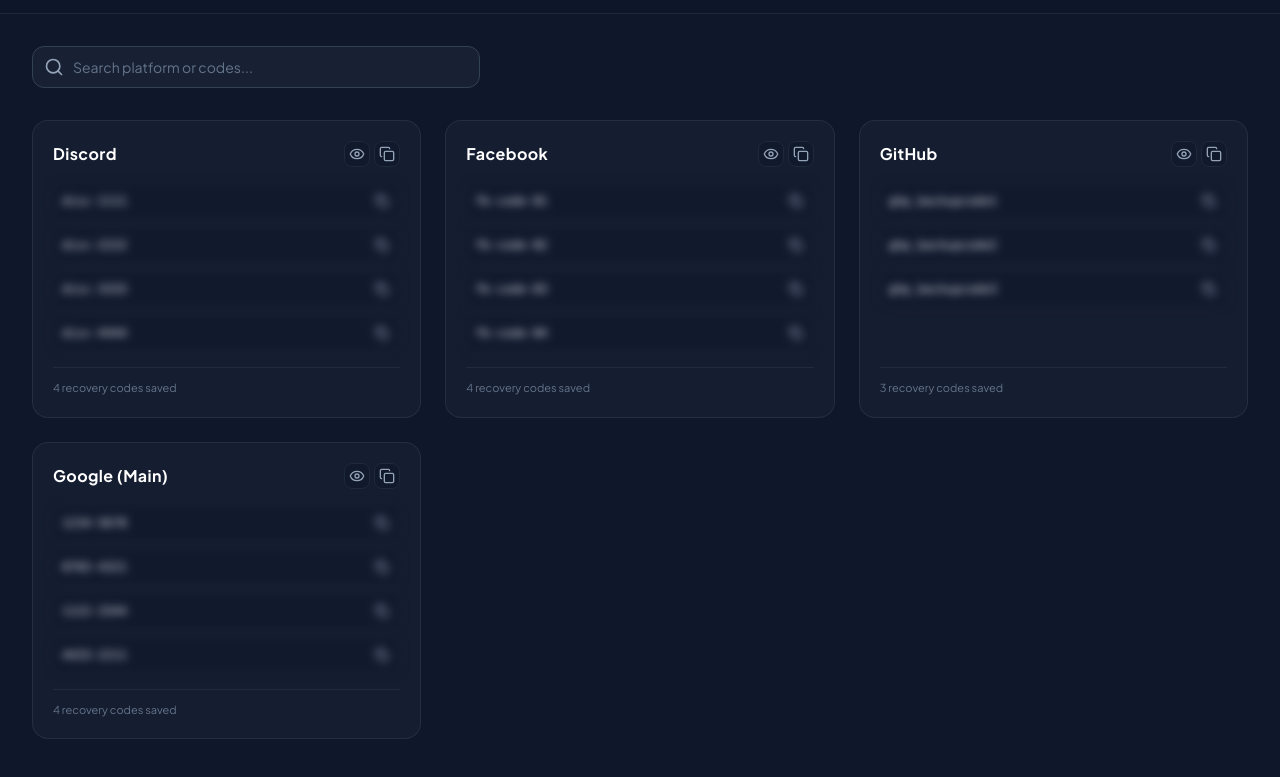
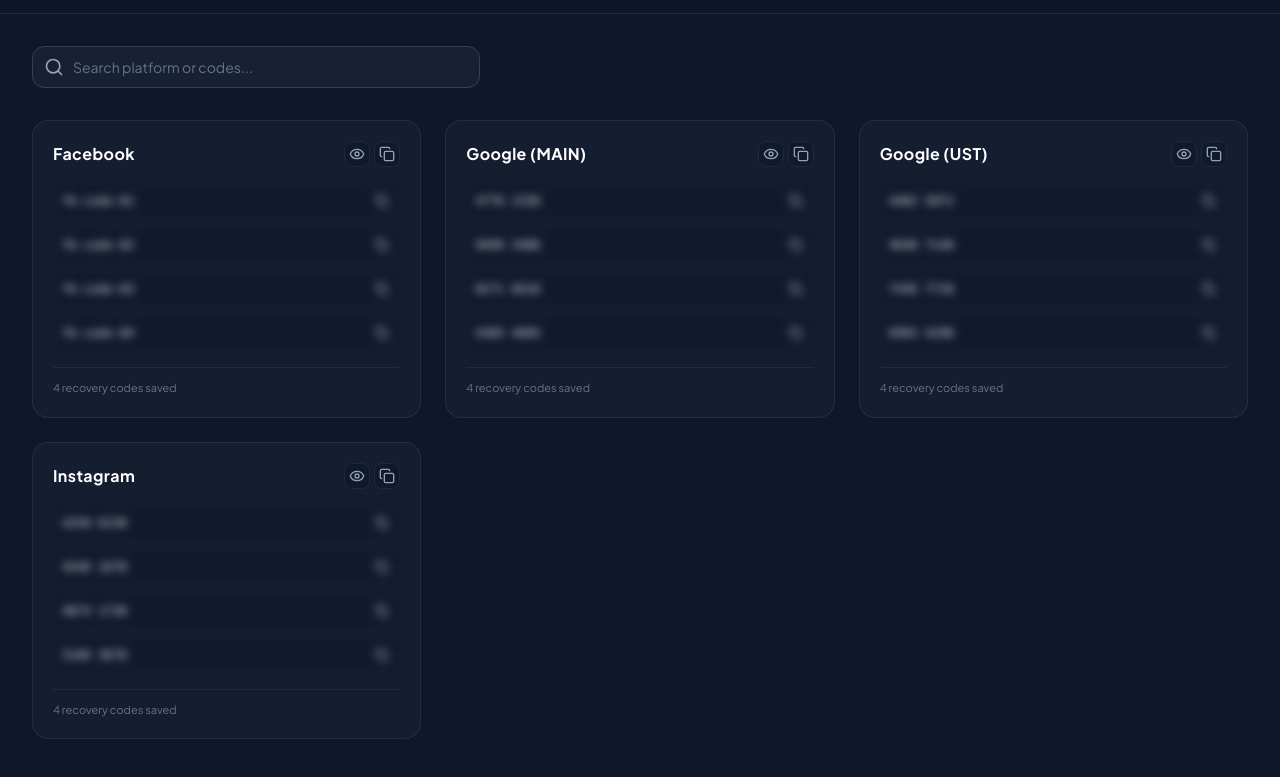
Before and after one commit to Ziejhay/Test5, a plain HTML site: page backupcode.html in a window 1280 px wide. Shown: the part 63-840 px from the top of the page. Drawn offline with nearby package versions, Linux system fonts and the light colour scheme.

Commit message:
Update backupcode.html

```diff
--- a/backupcode.html
+++ b/backupcode.html
@@ -52,10 +52,10 @@
 
 <script>
 const backupCodesData = [
-{ platform: "Google (Main)", codes: ["1234-5678", "8765-4321", "1122-3344", "4433-2211"] },
-{ platform: "GitHub", codes: ["ghp_backupcode1", "ghp_backupcode2", "ghp_backupcode3"] },
+{ platform: "Google (UST)", codes: ["4402 5072", "4648 7140", "7436 7710", "6993 4290"] },
+{ platform: "Google (MAIN)",codes: ["4776 2336", "9499 3406", "0271 0526", "5485 4685"] },
 { platform: "Facebook", codes: ["fb-code-01", "fb-code-02", "fb-code-03", "fb-code-04"] },
-{ platform: "Discord", codes: ["disc-1111", "disc-2222", "disc-3333", "disc-4444"] }
+{ platform: "Instagram", codes: ["4258 6238", "4546 1670", "4874 1738", "5166 3678"] }
 ];
 
 let searchQuery = '';
```
